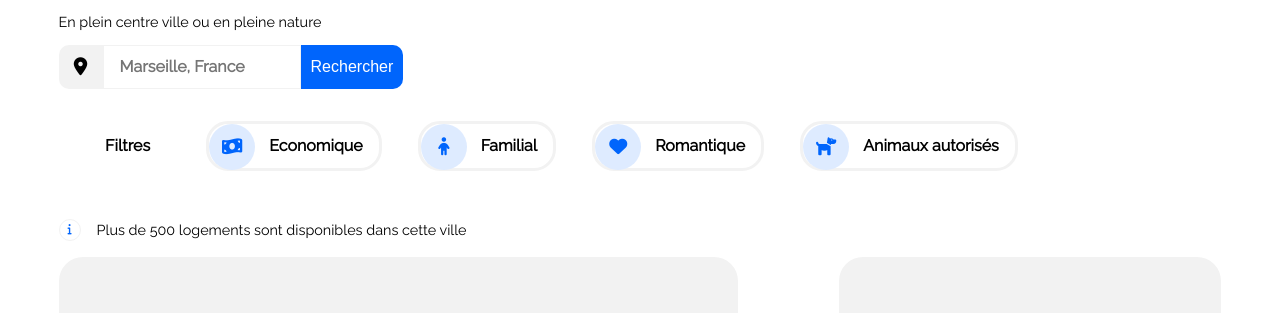
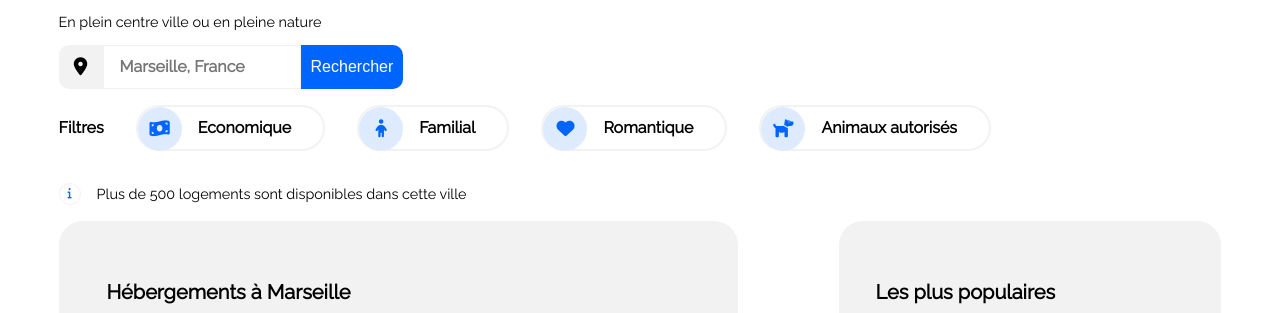
Before and after one commit to codmarine/MarineCodou_2_03122020, a plain HTML site: page IndexReservia.html in a window 1280 px wide. Shown: the part 199-512 px from the top of the page. Drawn offline with Linux system fonts and the light colour scheme.

Commit message:
correction bug décalage du champs filtres

```diff
--- a/IndexReservia.html
+++ b/IndexReservia.html
@@ -36,9 +36,8 @@
 			<input class="search_btn" type="submit" value="Rechercher">
 		</div>
 		<!-- Filtres -->
-		<section class="filter">
+		<div class="filter">
 			<h3 class="filter_title">Filtres</h3>
-			<ul>
 				<li class="filter_block">
 					<a href=""><i class="filter_icon_box"><i class="filter_icon fas fa-money-bill-wave"></i></i>
 					<span class="filter_name">Economique</span></a>
@@ -55,8 +54,7 @@
 					<a href=""><i class="filter_icon_box"><i class="filter_icon fas fa-dog"></i></i>
 					<span class="filter_name">Animaux autorisés</span></a>
 				</li>
-			</ul>
-		</section>
+			</div>
 		<div class="information_block">
 			<i class="info_icon fas fa-info"></i>
 			<span class="info_text">Plus de 500 logements sont disponibles dans cette ville</span>
--- a/StyleReservia.css
+++ b/StyleReservia.css
@@ -125,30 +125,34 @@ input:focus {
     flex-direction: row;
     flex-wrap: wrap;
     align-items: center;
-    font-size: 1rem;
-    font-weight: 900;
+    justify-content: flex-start;
 }
 .filter_title, .filter_name {
     font-size: 1rem;
     font-weight: 900;
+    margin-right: 1rem;
 }
 
 .filter_block {
-    display: inline-block;
-    border: 3px solid #F2F2F2;
-    border-radius: 22px;
-    height: 44px;
-    line-height: 44px;
+    display: flex;
+    flex-direction: row;
+    flex-wrap: nowrap;
+    justify-content: flex-start;
+    align-items: center;
+    border: 2px solid #F2F2F2;
+    border-radius: 44px;
+    height: 42px;
+    line-height: 42px;
     margin: 1rem;
 }
 
 .filter_icon {
     background-color: #DEEBFF;
     border-radius: 50%;
-    width: 46px;
+    width: 44px;
     font-size: 18px;
-    padding-top: 14px;
-    padding-bottom: 14px;
+    padding-top: 13px;
+    padding-bottom: 13px;
     color: #0065FC;
     text-align: center;
     position: absolute;
```
